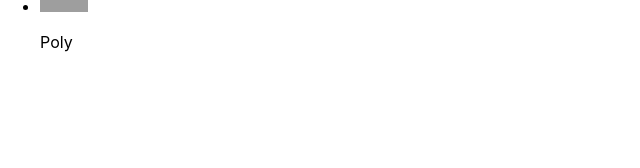
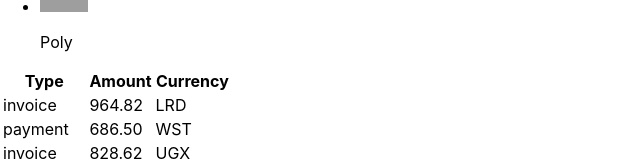
Before and after one commit to ArtemDeynega/goit-react-hw-01-components, a React (Create React App) app: page / in a window 1280 px wide. Shown: the part 781-949 px from the top of the page, without its empty margins (0-640 px from the left). Before the commit the page ends 849 px from the top, so only its background shows below. Built offline with nearby package versions, Linux system fonts and the light colour scheme; grey boxes are pictures that could not be loaded.

Commit message:
TransactionHistory

```diff
--- a/src/components/App/App.jsx
+++ b/src/components/App/App.jsx
@@ -1,9 +1,11 @@
 import user from '../../data/user.json';
 import data from '../../data/data.json';
 import friends from '../../data/friends.json';
+import transactions from '../../data/transactions.json';
 import { Profile } from 'components/Profile';
 import { Statistics } from 'components/Statistics';
 import { FriendList } from 'components/FriendList';
+import { TransactionHistory } from 'components/TransactionHistory';
 
 export const App = () => {
   return (
@@ -16,6 +18,7 @@
       />
       <Statistics title="Upload stats" stats={data} />
       <FriendList friends={friends} />
+      <TransactionHistory items={transactions} />
     </>
   );
 };
--- /dev/null
+++ b/src/components/TransactionHistory/TransactionHistory.jsx
@@ -0,0 +1,41 @@
+import PropTypes from 'prop-types';
+import { TransactionHistoryItem } from '.';
+export const TransactionHistory = ({ items }) => {
+  console.log(items);
+  return (
+    <table className="transactionHistory">
+      <thead>
+        <tr>
+          <th>Type</th>
+          <th>Amount</th>
+          <th>Currency</th>
+        </tr>
+      </thead>
+      <tbody>
+        {items.map(el => (
+          <TransactionHistoryItem
+            key={el.id}
+            type={el.type}
+            amount={el.amount}
+            currency={el.currency}
+          />
+        ))}
+      </tbody>
+    </table>
+  );
+};
+
+TransactionHistory.propTypes = {
+  items: PropTypes.array.isRequired,
+};
+
+//  <tr>
+//           <td>Invoice</td>
+//           <td>125</td>
+//           <td>USD</td>
+//         </tr>
+//         <tr>
+//           <td>Withdrawal</td>
+//           <td>85</td>
+//           <td>USD</td>
+//         </tr>
--- /dev/null
+++ b/src/components/TransactionHistory/TransactionHistoryItem.jsx
@@ -0,0 +1,11 @@
+export const TransactionHistoryItem = ({ type, amount, currency }) => {
+  return (
+    <>
+      <tr>
+        <td>{type}</td>
+        <td>{amount}</td>
+        <td>{currency}</td>
+      </tr>
+    </>
+  );
+};
--- /dev/null
+++ b/src/components/TransactionHistory/index.js
@@ -0,0 +1,2 @@
+export * from './TransactionHistory';
+export * from './TransactionHistoryItem';
--- /dev/null
+++ b/src/data/transactions.json
@@ -0,0 +1,122 @@
+[
+    {
+        "id": "1e0700a2-5183-4291-85cc-2065a036a683",
+        "type": "invoice",
+        "amount": "964.82",
+        "currency": "LRD"
+    },
+    {
+        "id": "a30f821b-4d25-4ff0-abdd-e340b3f0dd2b",
+        "type": "payment",
+        "amount": "686.50",
+        "currency": "WST"
+    },
+    {
+        "id": "44dca67a-8e5a-4798-bf8e-b15efd4e1abd",
+        "type": "invoice",
+        "amount": "828.62",
+        "currency": "UGX"
+    },
+    {
+        "id": "ea8ed3dc-2b68-4a53-905a-53ecb0adef33",
+        "type": "withdrawal",
+        "amount": "527.80",
+        "currency": "ALL"
+    },
+    {
+        "id": "ea76146a-0b00-4b80-bc02-a8c822176712",
+        "type": "withdrawal",
+        "amount": "371.43",
+        "currency": "MUR"
+    },
+    {
+        "id": "63ca02f9-d637-46b5-9237-f3b24425e029",
+        "type": "payment",
+        "amount": "862.44",
+        "currency": "AUD"
+    },
+    {
+        "id": "ed0263e8-59a5-4bf1-87e0-2bb88e53dc34",
+        "type": "withdrawal",
+        "amount": "907.00",
+        "currency": "GEL"
+    },
+    {
+        "id": "6013bad0-750c-4691-8bc2-d8f2b43969c4",
+        "type": "withdrawal",
+        "amount": "352.52",
+        "currency": "UGX"
+    },
+    {
+        "id": "252c7be4-8b06-4fa7-8d42-61fb835b70d5",
+        "type": "payment",
+        "amount": "388.98",
+        "currency": "TOP"
+    },
+    {
+        "id": "4eaab41b-b967-40ac-82ed-85fc66f646f1",
+        "type": "deposit",
+        "amount": "103.10",
+        "currency": "BWP"
+    },
+    {
+        "id": "9648a350-8469-42d5-8bf3-18090de5fe67",
+        "type": "withdrawal",
+        "amount": "322.32",
+        "currency": "MRO"
+    },
+    {
+        "id": "9c5c25fb-1a95-4b2f-8d1f-4c4426d677cc",
+        "type": "invoice",
+        "amount": "14.79",
+        "currency": "PYG"
+    },
+    {
+        "id": "43ef232c-80e9-4d6f-b48a-b22405620de3",
+        "type": "payment",
+        "amount": "904.86",
+        "currency": "CHF"
+    },
+    {
+        "id": "5161682e-e620-4019-ab0a-24ceb10fbd20",
+        "type": "withdrawal",
+        "amount": "307.08",
+        "currency": "NOK"
+    },
+    {
+        "id": "7b119d71-42e6-4c42-a141-6818b07bb9ff",
+        "type": "invoice",
+        "amount": "275.07",
+        "currency": "AWG"
+    },
+    {
+        "id": "a4f65722-65c4-4c28-b1f4-b8ed988bb205",
+        "type": "deposit",
+        "amount": "213.10",
+        "currency": "STD"
+    },
+    {
+        "id": "c6e5784b-0ca3-48d6-86e5-b5128af5a523",
+        "type": "invoice",
+        "amount": "116.11",
+        "currency": "CUP CUC"
+    },
+    {
+        "id": "c9ebed6a-3a02-4b49-ac0d-0534b51f2bfd",
+        "type": "invoice",
+        "amount": "878.67",
+        "currency": "HKD"
+    },
+    {
+        "id": "a4a98b0e-b22c-438b-9f83-de2df52110c8",
+        "type": "invoice",
+        "amount": "725.03",
+        "currency": "UYU UYI"
+    },
+    {
+        "id": "b39bfa7a-0166-4c47-94d6-87d20590f746",
+        "type": "payment",
+        "amount": "405.45",
+        "currency": "MDL"
+    }
+]
```
